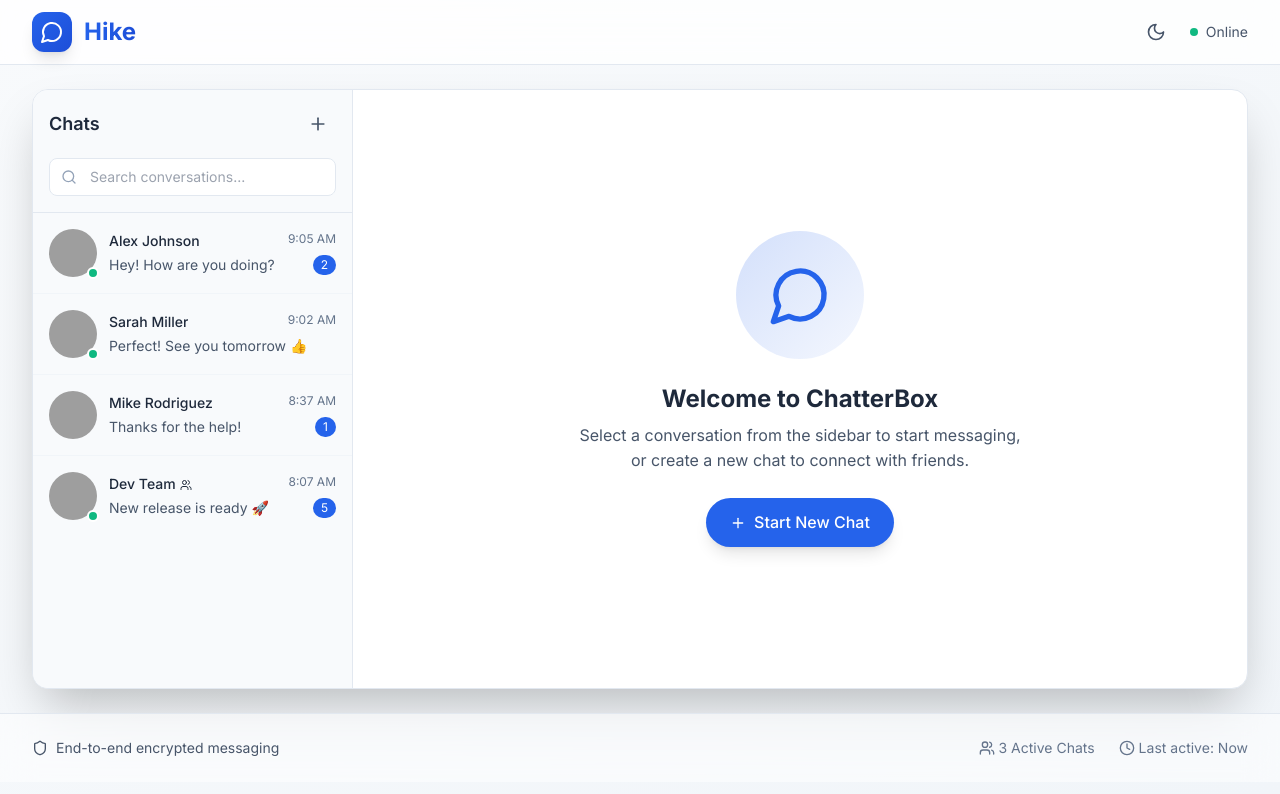
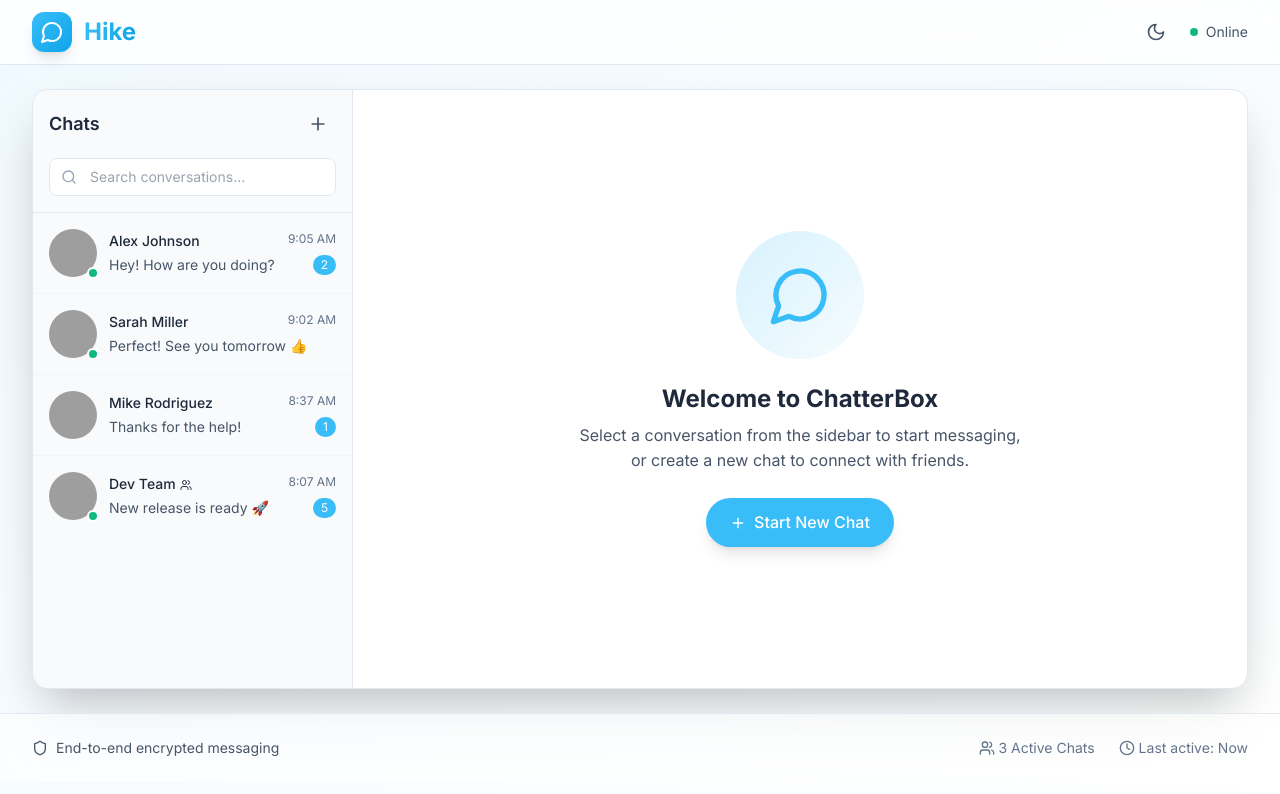
Before and after one commit to apper-canvas/chatterbox-messaging-link, a React (Vite) app: page / in a window 1280 px wide. Shown: the top 794 px of the page. Built offline with nearby package versions, Linux system fonts and the light colour scheme; grey boxes are pictures that could not be loaded.

Commit message:
Change app color scheme to light blue and white theme with updated Tailwind primary colors and background gradients

```diff
--- a/src/App.jsx
+++ b/src/App.jsx
@@ -6,7 +6,7 @@ import NotFound from './pages/NotFound'
 
 function App() {
   return (
-    <div className="min-h-screen bg-gradient-to-br from-surface-50 to-surface-100 dark:from-surface-900 dark:to-surface-800">
+<div className="min-h-screen bg-gradient-to-br from-sky-50 to-white dark:from-surface-900 dark:to-surface-800">
       <Routes>
         <Route path="/" element={<Home />} />
         <Route path="*" element={<NotFound />} />
--- a/tailwind.config.js
+++ b/tailwind.config.js
@@ -7,10 +7,10 @@ export default {
   theme: {
     extend: {
       colors: {
-        primary: {
-          DEFAULT: '#2563eb',
-          light: '#3b82f6',
-          dark: '#1d4ed8'
+primary: {
+          DEFAULT: '#38bdf8',
+          light: '#7dd3fc',
+          dark: '#0ea5e9'
         },
         secondary: {
           DEFAULT: '#10b981',
```
